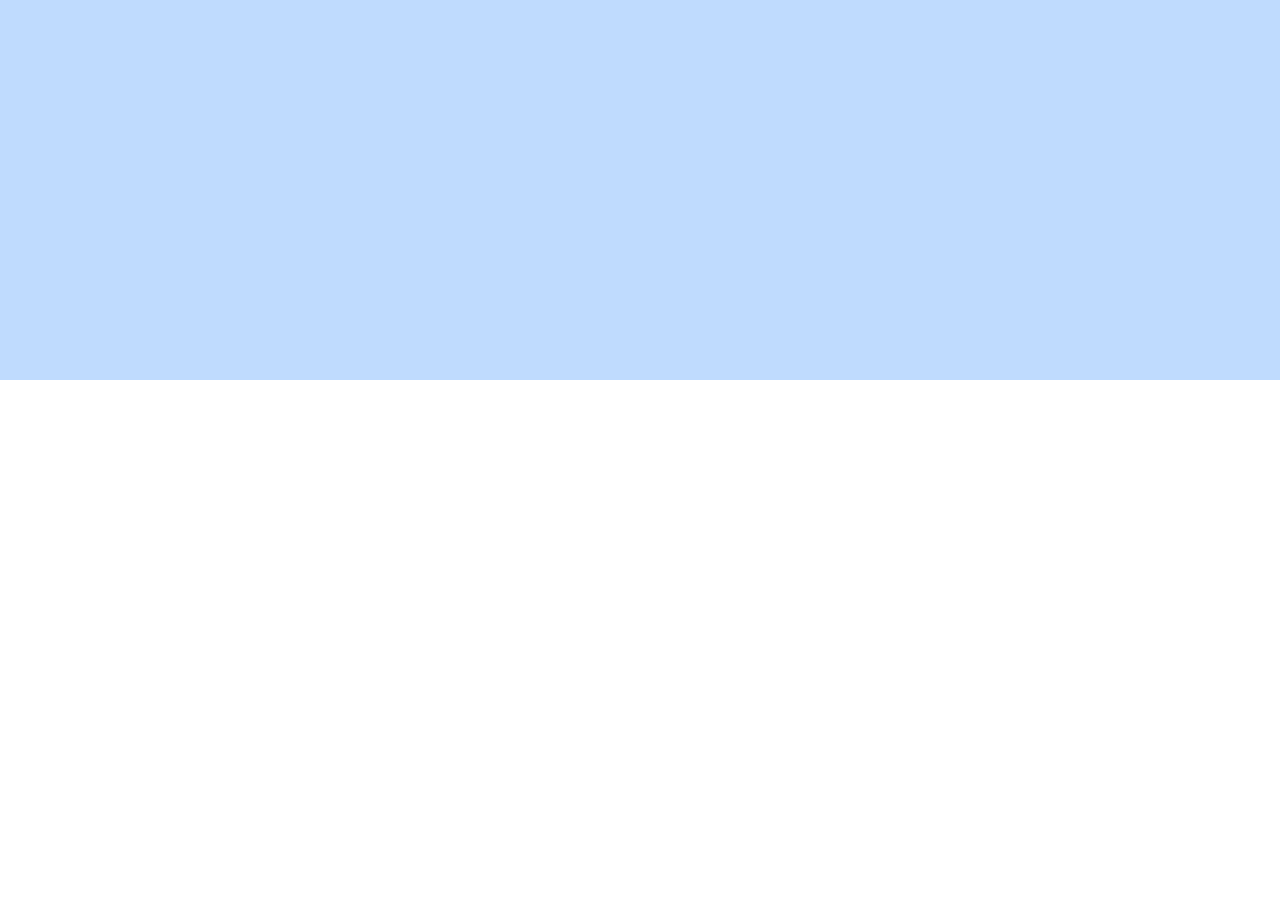
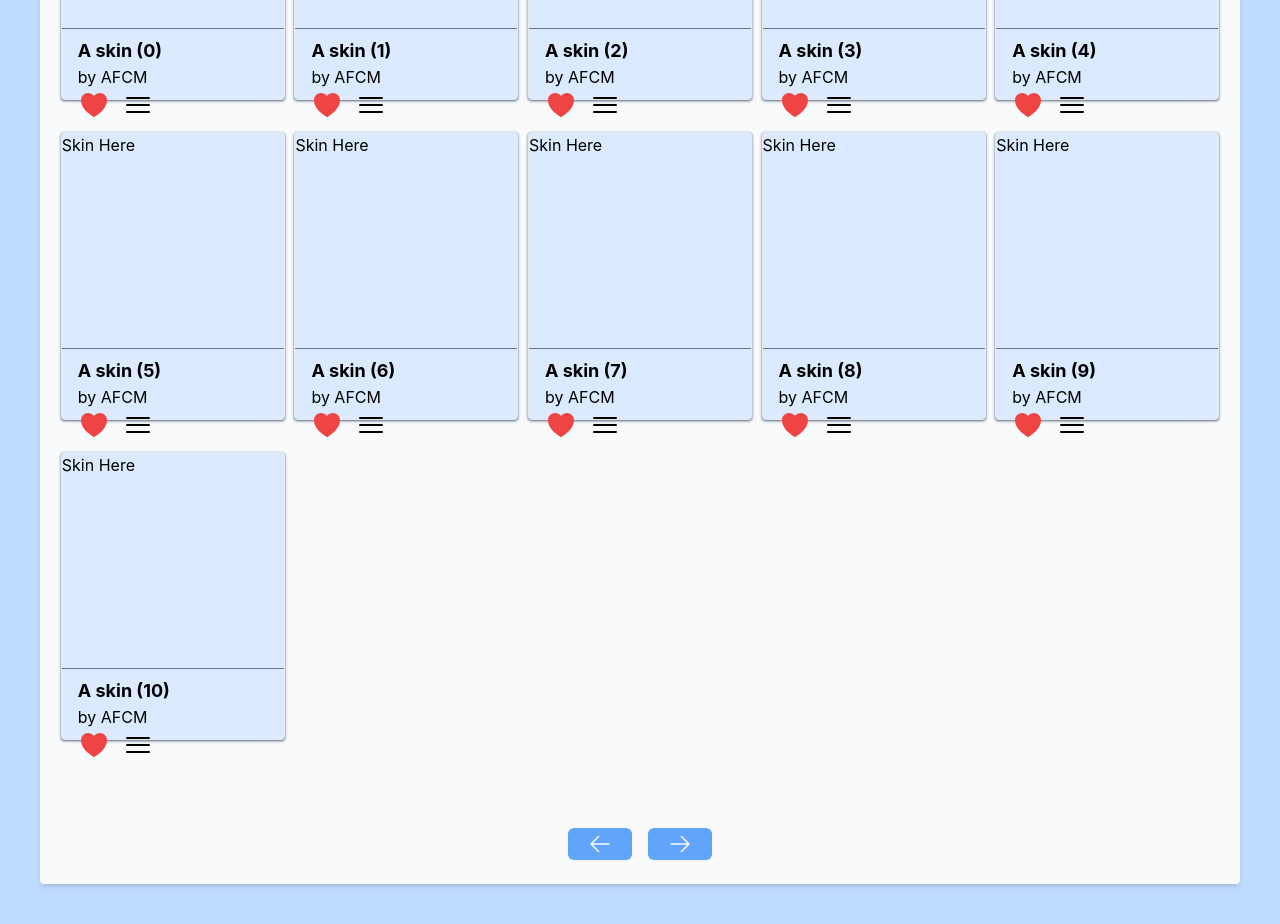
Before and after one commit to AFCMS/minetest-skin-server, a React (Create React App) app in the folder frontend/: page /search in a window 1280 px wide. Shown: the part 420-1344 px from the top of the page. Before the commit the page ends 800 px from the top, so only its background shows below. Built offline with nearby package versions, Linux system fonts and the light colour scheme.

Commit message:
[frontend] Add search page

```diff
--- a/frontend/src/components/SkinCard/index.jsx
+++ b/frontend/src/components/SkinCard/index.jsx
@@ -14,12 +14,16 @@ function SkinCard({ description }) {
 				<h2 className="font-bold text-clip text-lg">{description}</h2>
 				<h3>by AFCM</h3>
 				<div className="top-2 static right-2 flex align-baseline items-end">
-					<button className="h-8 w-8">
+					<button aria-label="like skin" className="h-8 w-8">
 						<HeartIcon className="text-red-500" />
 					</button>
 					<Menu as="div" className="relative ml-3">
 						<div>
-							<Menu.Button className="flex items-center text-sm h-8 w-8">
+							<Menu.Button
+								className="flex items-center text-sm h-8 w-8"
+								aria-label="show options"
+								aria-haspopup="listbox"
+							>
 								<span className="sr-only">Skin Options</span>
 								<Bars3Icon className="" />
 							</Menu.Button>
--- a/frontend/src/pages/SearchSkin/index.jsx
+++ b/frontend/src/pages/SearchSkin/index.jsx
@@ -1,5 +1,44 @@
+import { ArrowLeftIcon, ArrowRightIcon } from "@heroicons/react/24/solid";
+import SkinCard from "../../components/SkinCard";
+
 function SearchSkin() {
-	return <div className="app-pannel"></div>;
+	return (
+		<div className="justify-center align-middle flex">
+			<div className="max-w-screen-xl m-10 app-pannel flex flex-col gap-8 container">
+				<div className="w-full h-24 bg-slate-400 rounded-t px-8"></div>
+				<div className="grid gap-8 px-8 pb-8 grid-cols-1 md:grid-cols-4 max xl:grid-cols-5 grid-flow-row justify-items-center">
+					{(() => {
+						var e = [];
+
+						for (var i = 0; i <= 10; i++) {
+							e.push(
+								<SkinCard
+									description={`A skin (${i})`}
+									key={i}
+								/>
+							);
+						}
+
+						return e;
+					})()}
+				</div>
+				<nav className="place-content-center flex gap-4 m-6">
+					<button
+						aria-label="previous page"
+						className="rounded-md p-1 h-8 w-16 text-lg font-medium shadow-sm bg-blue-400 text-slate-50 flex justify-center"
+					>
+						<ArrowLeftIcon className="h-full" />
+					</button>
+					<button
+						aria-label="next page"
+						className="rounded-md p-1 h-8 w-16 text-lg font-medium shadow-sm bg-blue-400 text-slate-50 flex justify-center"
+					>
+						<ArrowRightIcon className="h-full" />
+					</button>
+				</nav>
+			</div>
+		</div>
+	);
 }
 
 export default SearchSkin;
```
